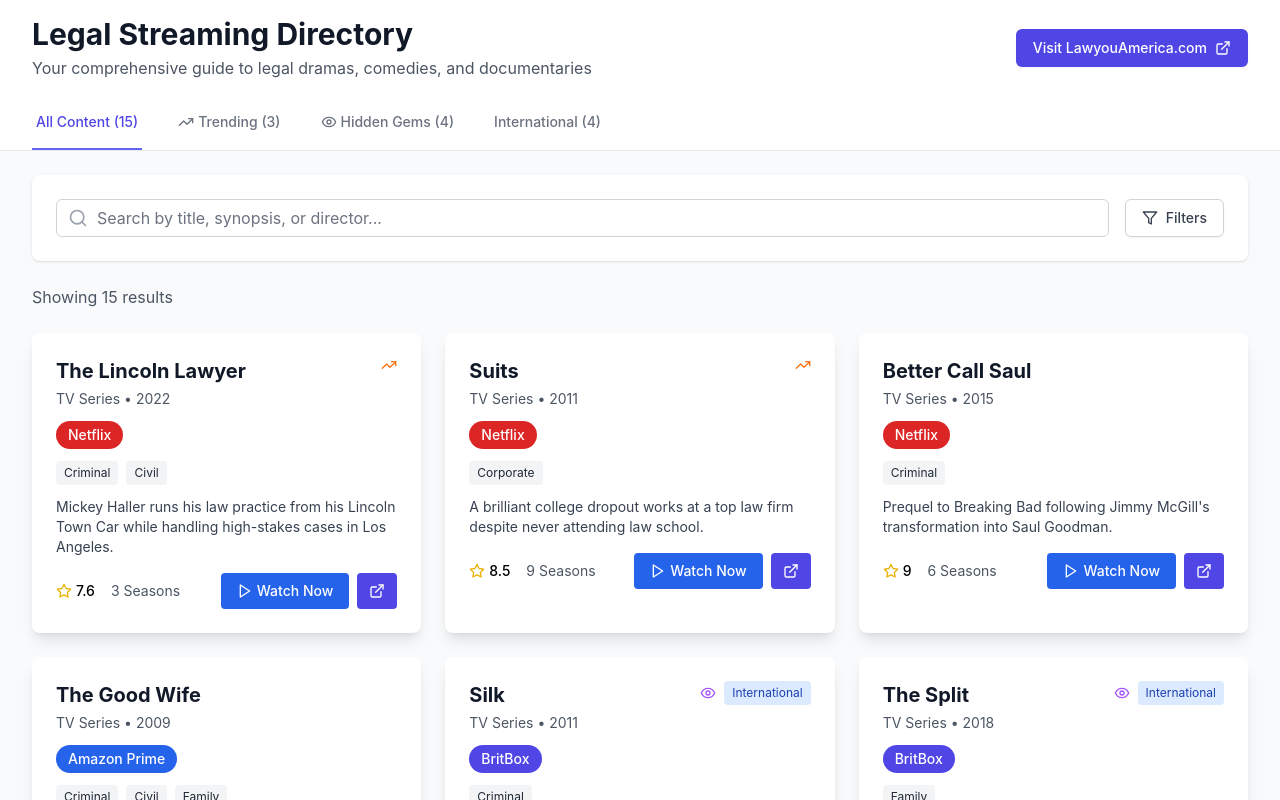
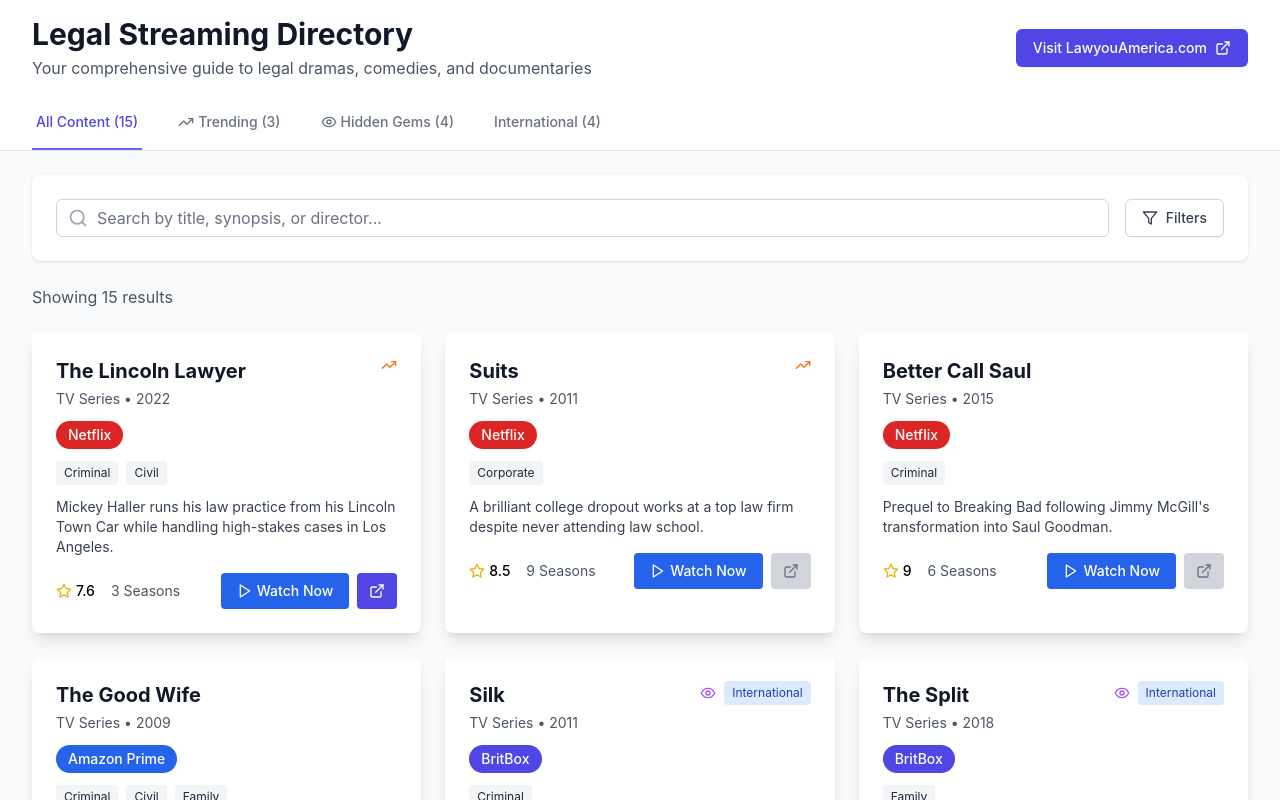
Before and after one commit to SLR5280/legal-streaming-directory, a React (Create React App) app: page / in a window 1280 px wide. Shown: the top 800 px of the page. Built offline with nearby package versions, Linux system fonts and the light colour scheme.

Commit message:
Update App.js

```diff
--- a/src/App.js
+++ b/src/App.js
@@ -20,7 +20,9 @@
     international: false,
     historicalAvailability: ["Netflix (2022-present)"],
     streamingUrl: "https://www.netflix.com/title/81222768",
-    platformUrl: "https://www.netflix.com"
+    platformUrl: "https://www.netflix.com",
+    hasAnalysis: true,
+    analysisUrl: "https://lawyouamerica.com/pop-court/the-lincoln-lawyer"
   },
   {
     id: 2,
@@ -39,7 +41,9 @@
     international: false,
     historicalAvailability: ["USA Network (2011-2019)", "Netflix (2017-present)"],
     streamingUrl: "https://www.netflix.com/title/70195800",
-    platformUrl: "https://www.netflix.com"
+    platformUrl: "https://www.netflix.com",
+    hasAnalysis: false,
+    analysisUrl: null
   },
   {
     id: 3,
@@ -58,7 +62,9 @@
     international: false,
     historicalAvailability: ["AMC (2015-2022)", "Netflix (2016-present)"],
     streamingUrl: "https://www.netflix.com/title/80021955",
-    platformUrl: "https://www.netflix.com"
+    platformUrl: "https://www.netflix.com",
+    hasAnalysis: false,
+    analysisUrl: null
   },
   {
     id: 4,
@@ -77,7 +83,9 @@
     international: false,
     historicalAvailability: ["CBS (2009-2016)", "Amazon Prime (2018-present)", "Hulu (2020-2023)"],
     streamingUrl: "https://www.amazon.com/gp/video/detail/B00DGDVSJ0",
-    platformUrl: "https://www.amazon.com/gp/video/storefront"
+    platformUrl: "https://www.amazon.com/gp/video/storefront",
+    hasAnalysis: false,
+    analysisUrl: null
   },
   {
     id: 5,
@@ -96,7 +104,9 @@
     international: true,
     historicalAvailability: ["BBC One (2011-2014)", "BritBox (2020-present)"],
     streamingUrl: "https://www.britbox.com/us/show/silk",
-    platformUrl: "https://www.britbox.com"
+    platformUrl: "https://www.britbox.com",
+    hasAnalysis: false,
+    analysisUrl: null
   },
   {
     id: 6,
@@ -390,16 +400,26 @@
             Watch Now
           </button>
 
-          {/* Secondary button for your content */}
+          {/* Analysis button - only show if analysis exists */}
+          {item.hasAnalysis ? (
             <button
               className="bg-indigo-600 hover:bg-indigo-700 text-white px-3 py-2 rounded text-sm font-medium flex items-center"
               onClick={() => {
-              window.open(`https://lawyouamerica.com/pop-court/${item.title.toLowerCase().replace(/\s+/g, '-').replace(/[^a-z0-9-]/g, '')}`, '_blank');
+                window.open(item.analysisUrl, '_blank');
               }}
               title="Read our analysis"
             >
               <ExternalLink className="w-4 h-4" />
             </button>
+          ) : (
+            <button
+              className="bg-gray-300 text-gray-500 px-3 py-2 rounded text-sm font-medium flex items-center cursor-not-allowed"
+              disabled
+              title="Analysis coming soon"
+            >
+              <ExternalLink className="w-4 h-4" />
+            </button>
+          )}
         </div>
       </div>
 
```
Lines whose indentation alone changed are shown as unchanged.
